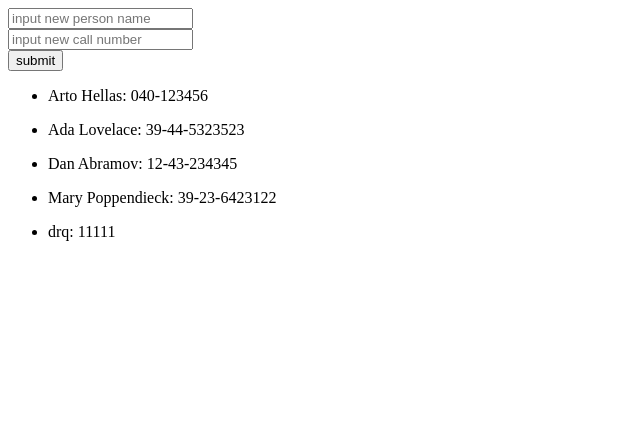
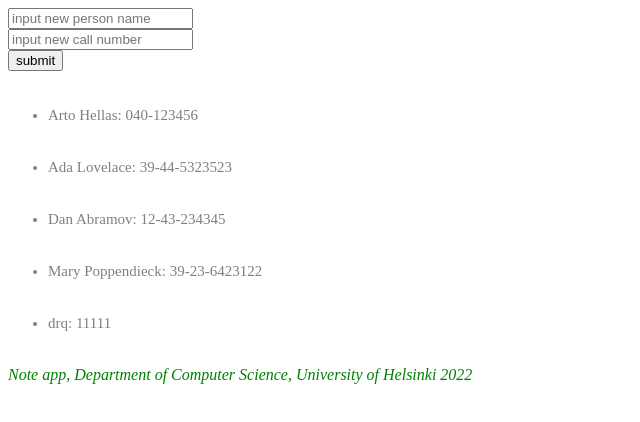
Before and after one commit to zzsealy/fullstackopen, a React (Create React App) app in the folder part1/: page / in a window 1280 px wide. Shown: the top 422 px of the page, without its empty margins (0-640 px from the left). Built offline with nearby package versions, Linux system fonts and the light colour scheme; data requests are answered from the project's data file.

Commit message:
wip: 内联样

```diff
--- a/part1/src/App.js
+++ b/part1/src/App.js
@@ -3,9 +3,23 @@ import axios from 'axios'
 
 const OnePerson = ({person}) => {
   return (
-    <li>
+    <li className='note'>
       <p>{person.name}: {person.number}</p>
     </li>
+  )
+}
+
+const Footer = () => {
+  const footerStyle = {
+    color: 'green',
+    fontStyle: 'italic',
+    fontSize: 16
+  }
+  return (
+    <div style={footerStyle}>
+      <br />
+      <em>Note app, Department of Computer Science, University of Helsinki 2022</em>
+    </div>
   )
 }
 
@@ -55,6 +69,7 @@ const App = () => {
       <ul>
         {persons.map(person => <OnePerson key={person.id} person={person} />)}
       </ul>
+      <Footer/>
     </div>
   )
 }
--- /dev/null
+++ b/part1/src/index.css
@@ -0,0 +1,5 @@
+.note {
+    color: grey;
+    padding-top: 5px;
+    font-size: 15px;
+}
--- a/part1/src/index.js
+++ b/part1/src/index.js
@@ -1,7 +1,10 @@
+import './index.css'
+
 import React from 'react'
 import ReactDOM from 'react-dom/client'
 
 import App from './App'
+import './index.css'
 
 
   ReactDOM.createRoot(document.getElementById('root')).render(
```
